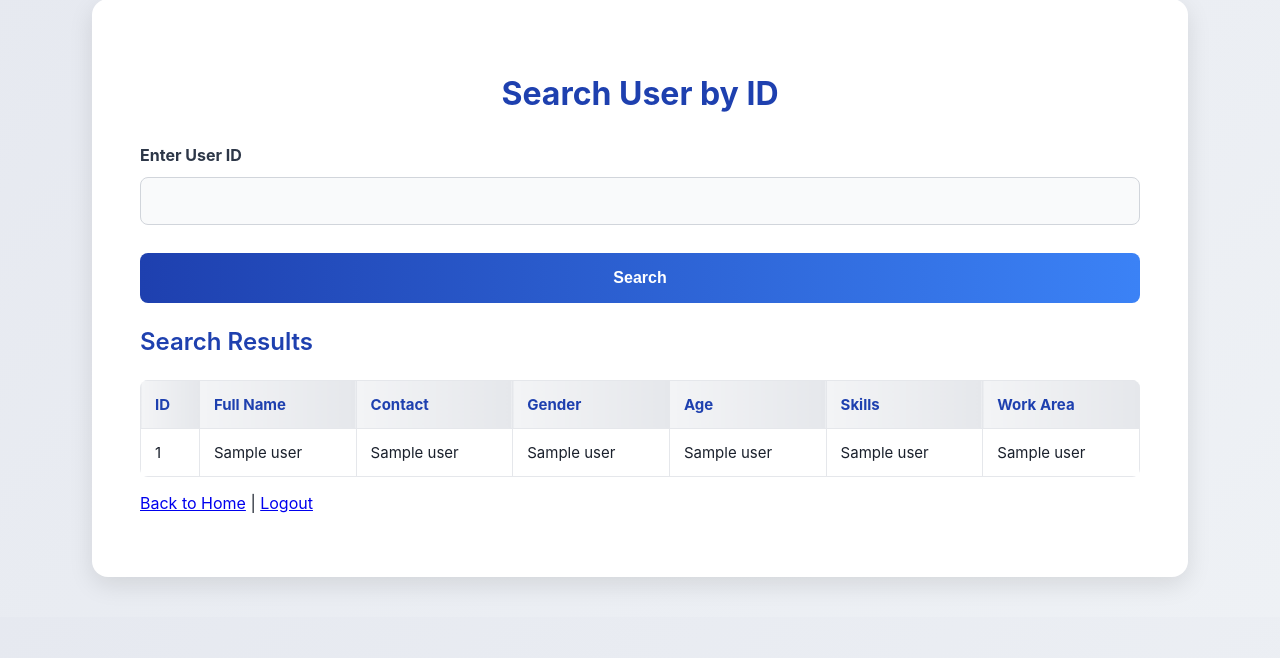
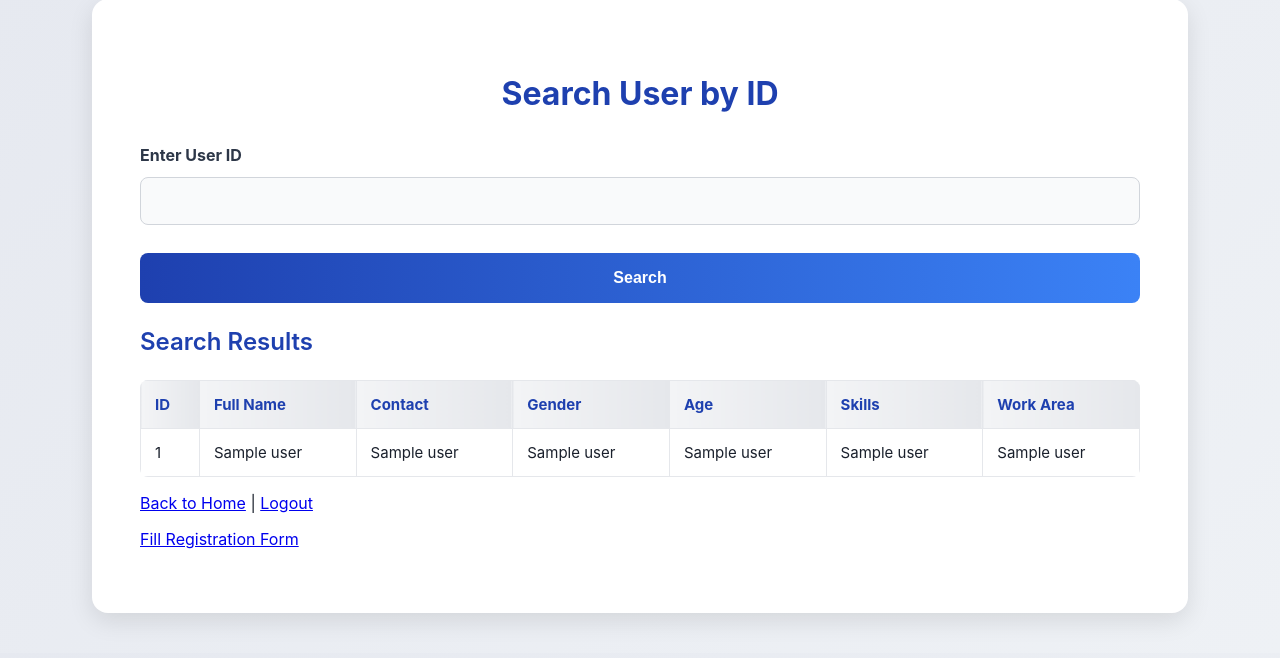
Before and after one commit to obmhmeni/company-portal, a Flask app: template templates/search.html in a window 1280 px wide. Shown: the part 41-699 px from the top of the page. Run offline with Flask 3, Linux system fonts and the light colour scheme; the template is opened without the code that fills it: most values are stand-ins (such as "Sample title", 1, 10 or a date in 2020).

Commit message:
Added register link to search.html

```diff
--- a/templates/search.html
+++ b/templates/search.html
@@ -49,6 +49,7 @@
             </table>
         {% endif %}
         <p><a href="{{ url_for('home') }}">Back to Home</a> | <a href="{{ url_for('logout') }}">Logout</a></p>
-    </div>
+        <p> <a href="{{ url_for('register') }}">Fill Registration Form</a></p>
+ </div>
 </body>
 </html>
```
